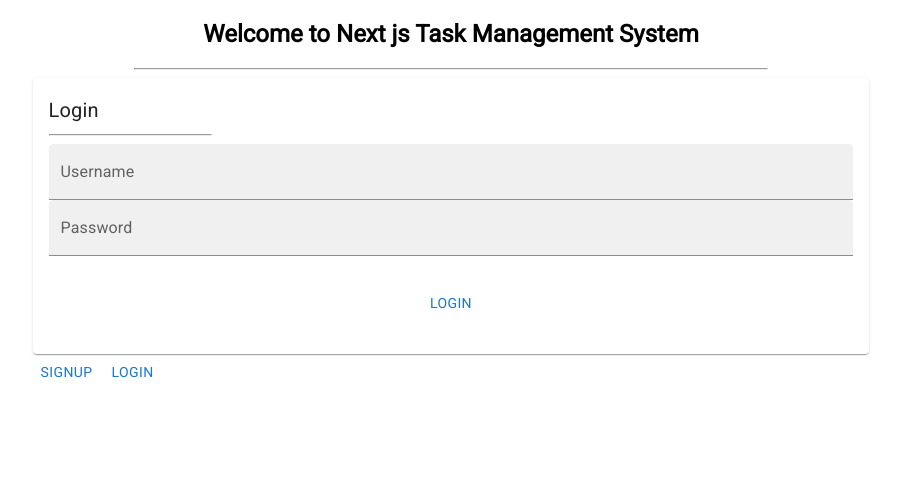
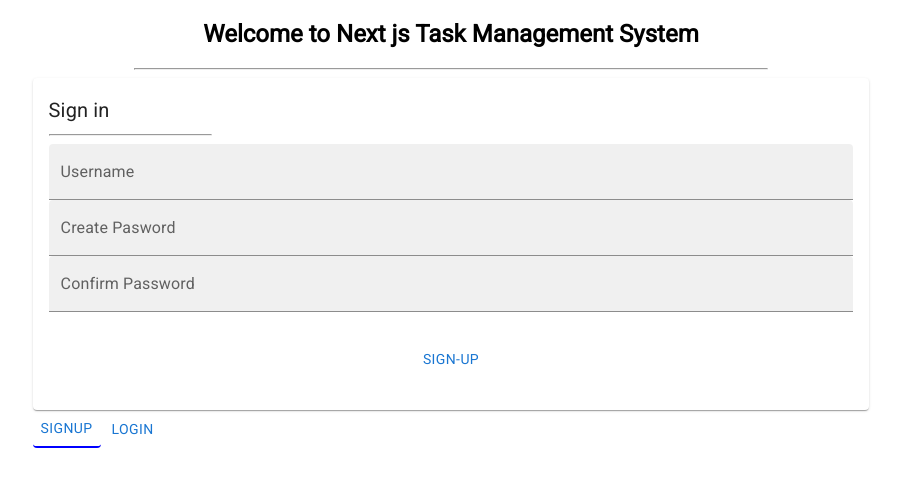
Before and after one commit to Marumo-ProG/myFirstNextJS-application, a Next.js app: page /home in a window 1280 px wide. Shown: the top 486 px of the page, without its empty margins (189-1090 px from the left). Built offline with nearby package versions, Linux system fonts and the light colour scheme.

Commit message:
finished the bottom navigation pane buttons

```diff
--- a/src/pages/home.js
+++ b/src/pages/home.js
@@ -1,8 +1,16 @@
 import "@fontsource/roboto";
 import SignUp from "./components/SignUp";
 import Login from "./components/Login"
+import {useState} from "react";
 import { Typography, Grid, Container, Link, Button } from "@mui/material";
 const Home = () => {
+  const [show,setShow] = useState("signup");
+  const handleShowLogin = () =>{
+    setShow("login");
+  }
+  const handleShowSignup = () =>{
+    setShow("signup");
+  }
   return (
     <div>
       <h2 style={{ textAlign: "center", fontFamily: "roboto" }}>
@@ -10,11 +18,10 @@ const Home = () => {
       </h2>
       <hr style={{width: "50%", marginLeft: "auto", marginRight: "auto"}}/>
       <Container style={{width: "70%"}}>
-        <Login />
-
-        <div className="bottom-nav">
-          <Button>SignUp</Button>
-          <Button>login</Button>
+        {show=="signup" ? <SignUp /> : <Login />}
+        <div className="bottom-nav" style={{position: "absolute"}}>
+          {show=="login" ? <Button onClick={handleShowSignup}>SignUp</Button> : <Button style={{borderBottom: "2px solid blue"}} onClick={handleShowSignup}>SignUp</Button> }
+          {show=="signup" ? <Button onClick={handleShowLogin}>login</Button> : <Button style={{borderBottom: "2px solid blue"}} onClick={handleShowLogin}>login</Button> }
         </div>
       </Container>
     </div>
```
